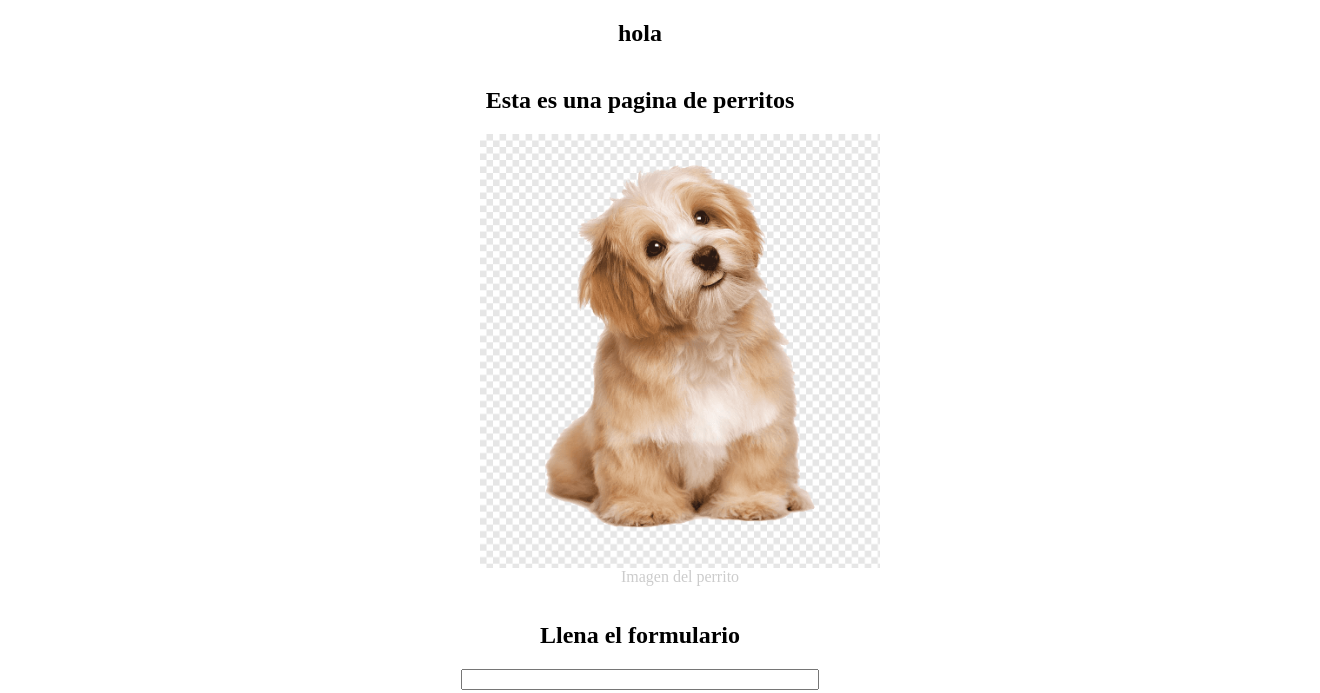
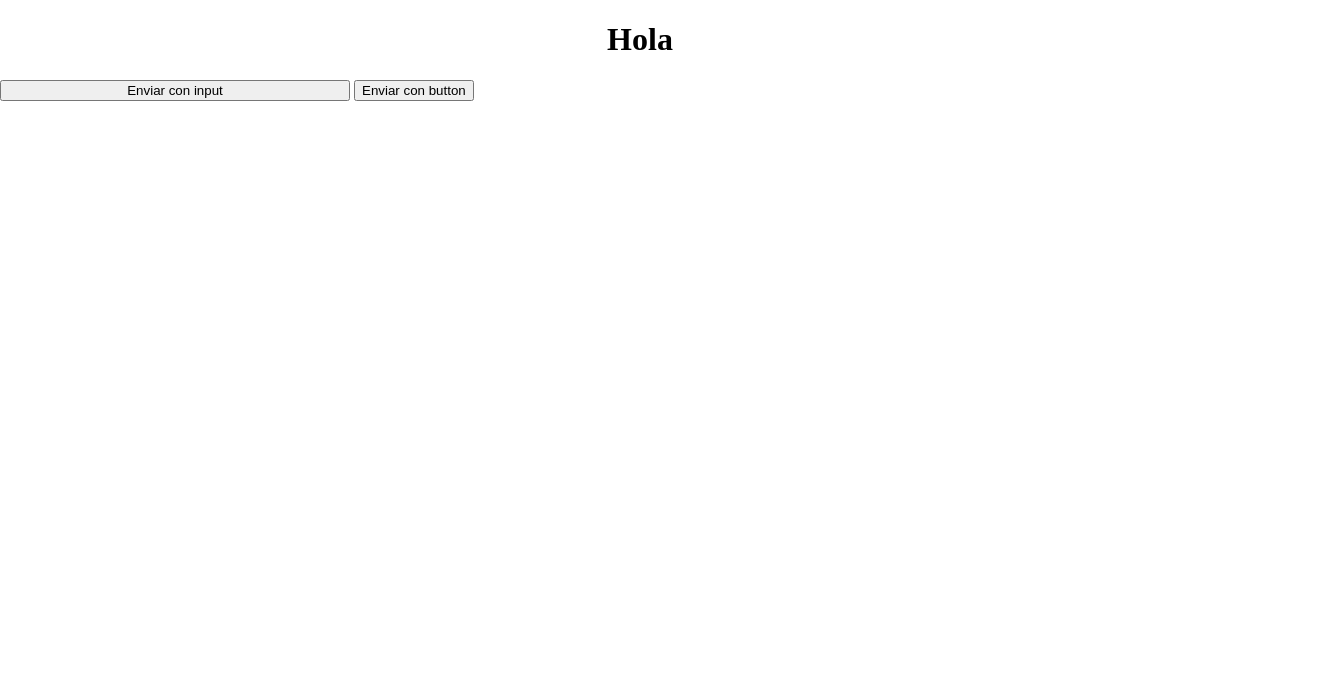
Before and after one commit to jimmyov29/html-y-css, a plain HTML site: page index.html in a window 1280 px wide. Shown: the whole page, 1320 px wide, since content can reach past the window. Drawn offline with Linux system fonts and the light colour scheme.

Commit message:
feat (button): btn vs input

```diff
--- a/index.html
+++ b/index.html
@@ -9,23 +9,10 @@
   </head>
   <body>
     <header>
-      <nav>
-        <div>
-          <div class=" text-3xl md:text-4xl   ">
-            <div class="row">
-              <div class="col">
-                <div> <h1>hola</h1></div>
-              </div>
-            </div>
-          </div>
-        </div>
-        <div></div>
-        <div></div>
-        <div></div>
-      </nav>
+      <h1>Hola</h1>
     </header>
     <main>
-      <section class="header">
+      <!-- <section class="header">
         <h1>Esta es una pagina de perritos</h1>
         <figure>
           <img src="./assets/perrito.png" alt="perrito" class="perrito-img" />
@@ -33,7 +20,7 @@
         </figure>
       </section>
       <section class="form-section">
-        <h2>Llena el formulario</h2>
+        <h2>Llena el formulario</h2> -->
         <!-- <form action="" >
           <label for="nombre">
             <span>Cual es tu nombre?</span>
@@ -97,13 +84,16 @@
       </section>
       DE ESTA FORMA NO ES LA FORMA CORRECTA
     -->
-    <input list="cursos" name="" id ="">
+    <!-- <input list="cursos" name="" id ="">
     <datalist id="cursos">
       <option value="JavaScript"></option>
       <option value="HTML5"></option>
       <option value="CSS3"></option>
       <option value="WEB FUNDAMENTALS"></option>
-    </datalist>
+    </datalist> -->
+
+    <input type="submit" value="Enviar con input" />
+    <button type="submit" >Enviar con button</button>
     </main>
     <footer></footer>
   </body>
```
